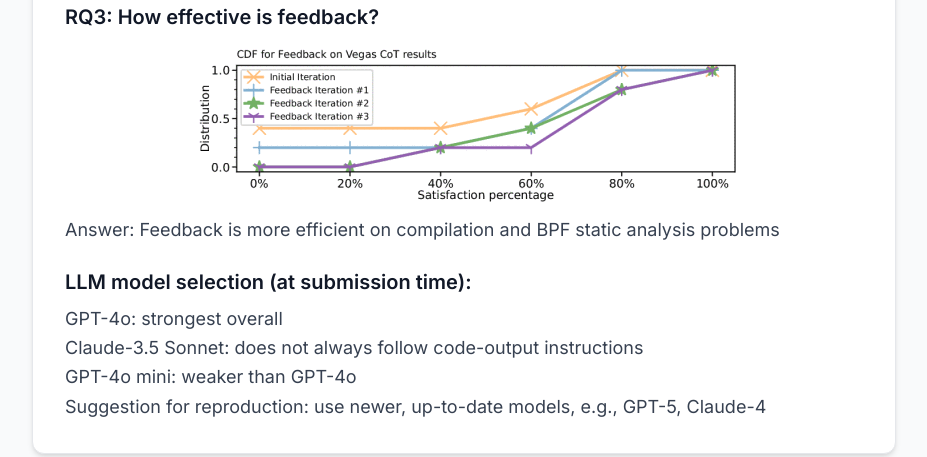
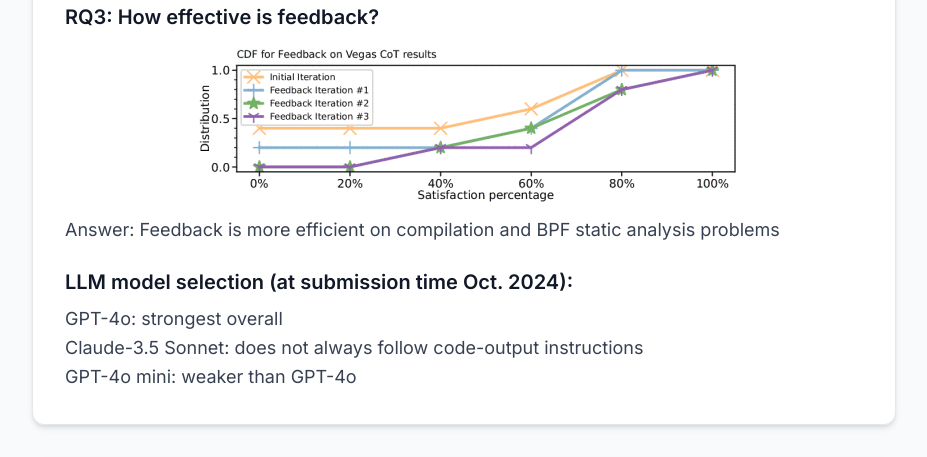
Before and after one commit to zmrui/NECC, a plain HTML site: page index.html in a window 1280 px wide. Shown: the part 3195-3652 px from the top of the page, without its empty margins (176-1103 px from the left). Drawn offline with nearby package versions, Linux system fonts and the light colour scheme.

Commit message:
Update index.html

```diff
--- a/index.html
+++ b/index.html
@@ -121,11 +121,10 @@
                         <p class="text-lg text-gray-700 leading-relaxed">Answer: Feedback is more efficient on compilation and BPF static analysis problems</p>
                     </div>
                     <div>
-                        <h3 class="text-xl font-semibold text-gray-900 mb-2">LLM model selection (at submission time):</h3>
+                        <h3 class="text-xl font-semibold text-gray-900 mb-2">LLM model selection (at submission time Oct. 2024):</h3>
                         <p class="text-lg text-gray-700 leading-relaxed">GPT-4o: strongest overall</p>
                         <p class="text-lg text-gray-700 leading-relaxed">Claude-3.5 Sonnet: does not always follow code-output instructions</p>
                         <p class="text-lg text-gray-700 leading-relaxed">GPT-4o mini: weaker than GPT-4o</p>
-                        <p class="text-lg text-gray-700 leading-relaxed">Suggestion for reproduction: use newer, up-to-date models, e.g., GPT-5, Claude-4</p>
                     </div>
                 </div>
             </div>
```
